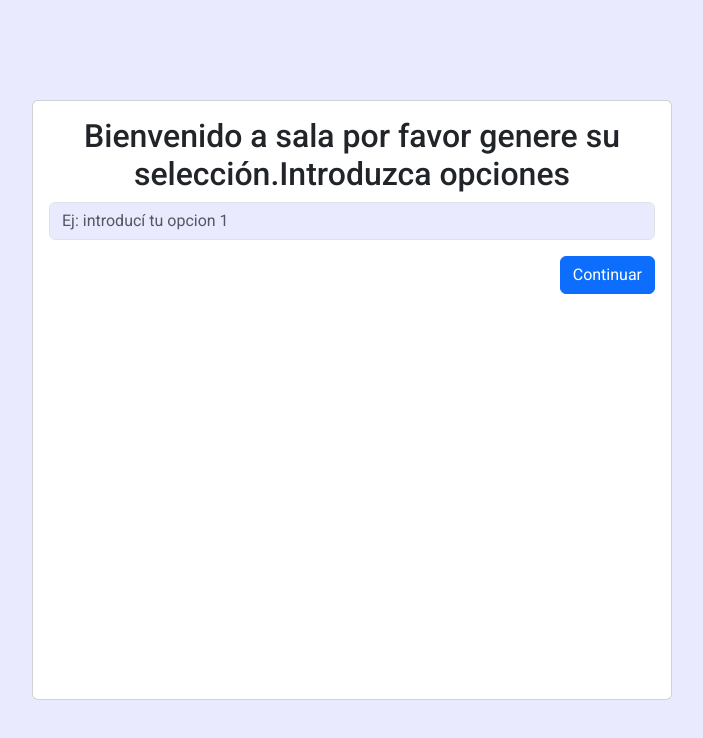
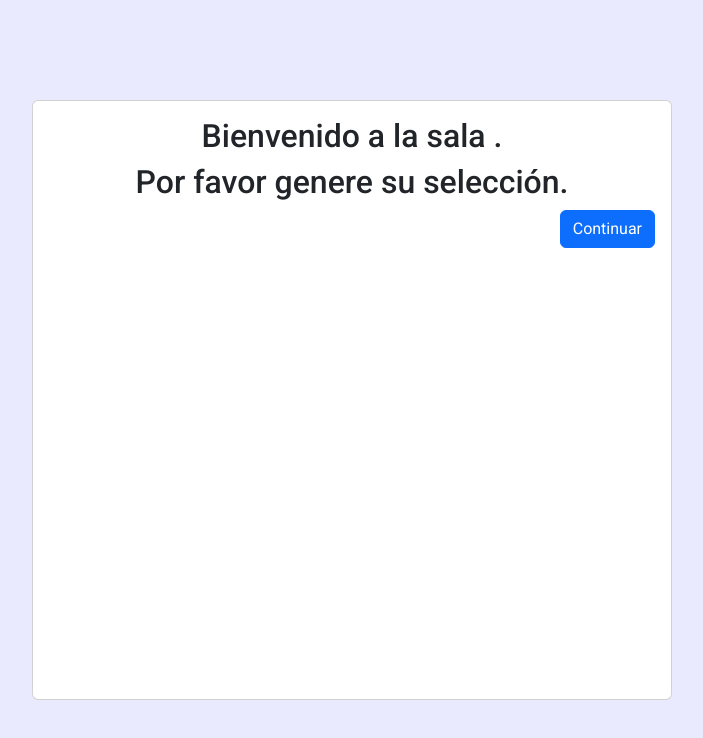
Before and after one commit to MattFerzz/deacuerdo, a Next.js app: page /selection in a window 1280 px wide. Shown: the top 738 px of the page, without its empty margins (288-991 px from the left). Built offline with nearby package versions, Linux system fonts and the light colour scheme.

Commit message:
generar inputs dinamicamente

```diff
--- a/src/app/selection/selectionContent.jsx
+++ b/src/app/selection/selectionContent.jsx
@@ -10,19 +10,25 @@ function SelectionContent() {
   const searchParams = useSearchParams()
 
   const sala = searchParams.get('name')
-  const optionsPerUser = searchParams.get('options')
+  const optionsPerUser = Number(searchParams.get('options'))
 
     return (
         <Card.Body className='text-center'>
-        <Card.Title><h2>Bienvenido a sala {sala} por favor genere su selección.Introduzca {optionsPerUser} opciones</h2></Card.Title>
+        <Card.Title>
+          <h2>Bienvenido a la sala {sala}.</h2>
+          <h2>Por favor genere su selección.</h2>
+        </Card.Title>
         <Form onSubmit={(event) => handleSubmit(event)}>
-        <FormGroup className='mb-3'>
-          <Form.Control placeholder='Ej: introducí tu opcion 1' id='opcion1' />
-        </FormGroup>
+        {Array.from({ length: optionsPerUser }).map((_, i) => (
+          <FormGroup className='mb-3' key={i}>
+          <Form.Control placeholder={`Ej: introducí tu opcion numero ${i + 1}`} id={i} />
+          </FormGroup>
+        ))
+        }
         <Button className='float-end' variant='primary' type='submit'>
           Continuar
         </Button>
-      </Form>
+        </Form>
       </Card.Body>
     )
 }
```
